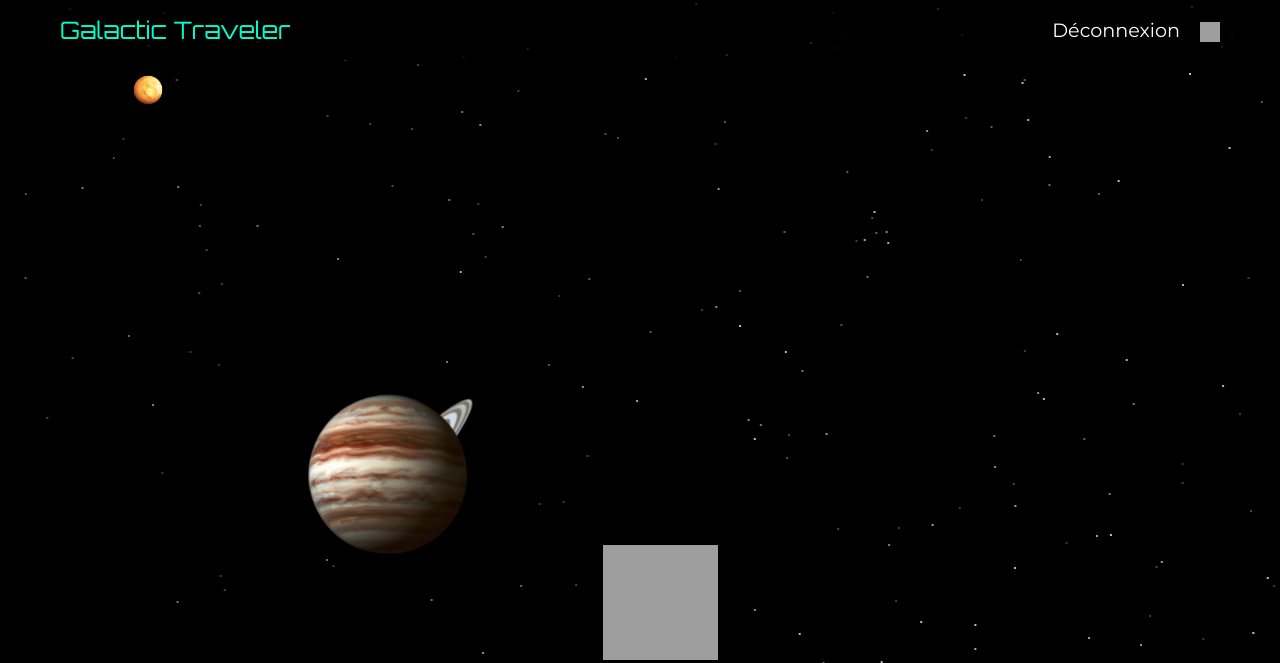
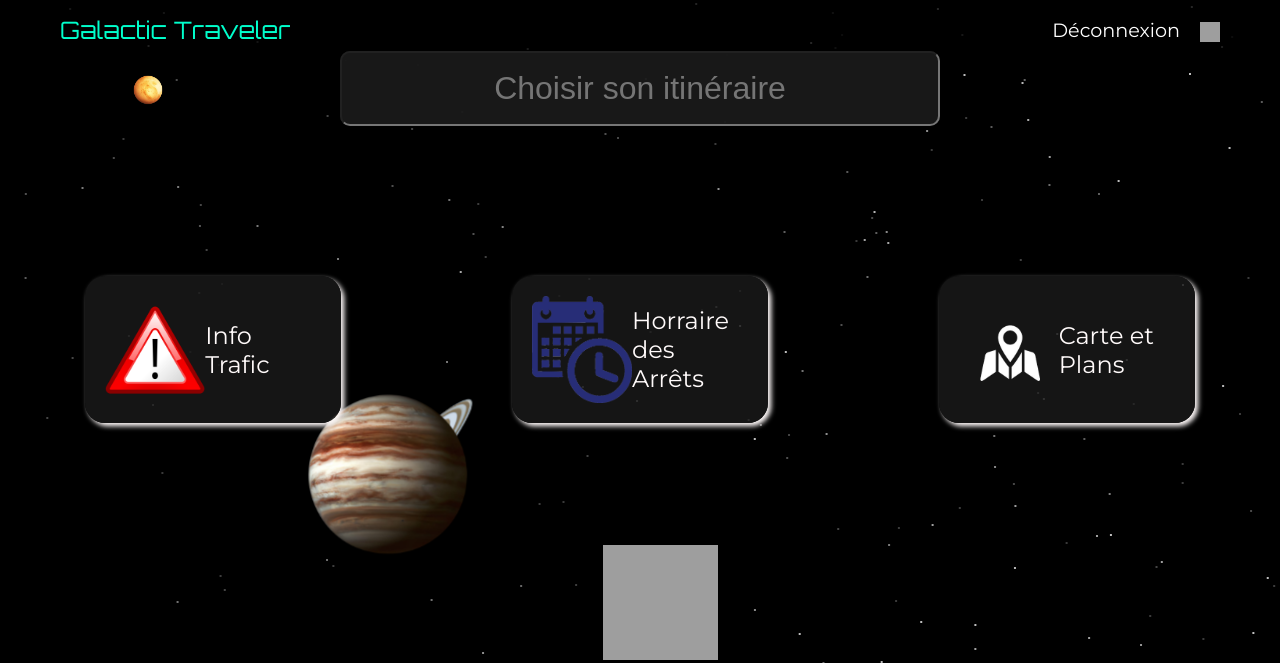
Before and after one commit to Galaktik-hub/B2-S3-ORBIT, a PHP site: page /sae-starwars/page/index.php in a window 1280 px wide. Shown: the top 663 px of the page. Run offline with PHP 8.4, Linux system fonts and the light colour scheme; the visitor is signed in with stand-in values (Sample User, id 1); grey boxes are pictures that could not be loaded.

Commit message:
index page done

```diff
--- a/page/index.php
+++ b/page/index.php
@@ -5,6 +5,7 @@ checkLogin();
 
 <!DOCTYPE html>
 <html lang="fr">
+
 <head>
     <meta charset="UTF-8">
     <meta name="viewport" content="width=device-width, initial-scale=1.0">
@@ -25,6 +26,28 @@ checkLogin();
         <div class="planets"></div>
     </div>
 
+    <main>
+        <div class="topTitle">
+            <input type="text" placeholder="Choisir son itinéraire">
+        </div>
+
+        <div class="containerLink">
+            <a href="" class="link">
+                <img src="../images/warning.png" alt="">
+                <p>Info Trafic</p>
+            </a>
+            <a href="" class="link">
+                <img src="../images/horraire.png" alt="">
+                <p>Horraire des Arrêts</p>
+            </a>
+            <a href="map.php" class="link">
+                <img src="../images/carte.png" alt="">
+                <p>Carte et Plans</p>
+            </a>
+        </div>
+    </main>
+
     <script src="../js/starwars.js"></script>
 </body>
+
 </html>
--- a/style/main.css
+++ b/style/main.css
@@ -31,107 +31,68 @@ html, body {
     100% { opacity: 1; transform: translateY(0); }
 }
 
-header {
-    padding: 50px 20px;
-    text-align: center;
-    background-color: rgba(0, 0, 0, 0.5);
-    z-index: 11;
-    margin-top: 80px;
+main{
+    margin-top: 4%;
+    width: 100%;
+    display: flex;
+    flex-direction: column;
+    justify-content: center;
+    align-items: center;
+    z-index: 999;
 }
 
-header h1 {
-    font-family: 'Orbitron', sans-serif;
-    font-size: 3rem;
-    text-shadow: 0 0 15px #00ffcc, 0 0 30px #00cc99;
+.topTitle{
+    text-align: center;
+    background-color: #1a1a1abe;
+    width: 600px;
+    height: 75px;
+    border-radius: 10px;
 }
 
-header p {
-    font-size: 1.2rem;
-    margin-top: 10px;
-    color: #00ffcc;
-    text-shadow: 0 0 10px #00ffcc;
+.topTitle input {
+    width: 100%;
+    text-align: center;
+    height: 100%;
+    border-radius: 10px;
+    background-color: #1a1a1ad7;
+    font-size: 200%;
+    color: snow;
 }
 
-main {
-    flex: 1;
-    padding: 50px 20px;
-    text-align: center;
-    z-index: 11;
+.containerLink{
+    display: flex;
+    width: 100%;
+    justify-content: space-around;
+    margin-top: 150px;
 }
 
-.about {
-    text-align: center;
-    margin-bottom: 50px;
-}
-
-.about h2 {
-    font-size: 2.5rem;
-    margin-bottom: 20px;
-    color: #00ffcc;
-    text-shadow: 0 0 10px #00ffcc;
-}
-
-.about p {
-    font-size: 1.2rem;
-    line-height: 1.8;
-    max-width: 800px;
-    margin: 0 auto;
-}
-
-.features {
+.containerLink .link{
+    width: 20%;
+    background-color: #1a1a1ad7;
+    padding: 20px;
     display: flex;
     justify-content: space-around;
-    text-align: center;
-    margin-top: 50px;
-}
-
-.feature-item {
-    width: 30%;
-    padding: 20px;
-    background-color: rgba(0, 0, 0, 0.7);
-    border-radius: 10px;
-    box-shadow: 0 0 20px rgba(0, 0, 0, 0.5);
-    transition: transform 0.3s ease;
-}
-
-.feature-item:hover {
-    transform: scale(1.05);
-}
-
-.feature-item h3 {
-    font-size: 1.8rem;
-    color: #00cc99;
-}
-
-.feature-item p {
-    font-size: 1.1rem;
-    color: #fff;
-}
-
-footer {
-    background-color: rgba(0, 0, 0, 0.8);
-    padding: 20px 0;
-    text-align: center;
-    color: #00ffcc;
-    font-size: 1rem;
-    position: relative;
-    width: 100%;
-    bottom: 0;
-    left: 0;
-}
-
-footer a {
-    color: #00ffcc;
+    align-items: center;
+    border-radius: 20px;
+    box-shadow: 3px 3px 5px 0.25px snow;
+    transition: 0.2s;
+    color: snow;
     text-decoration: none;
 }
 
-footer img {
-    margin-top: 10px;
+.containerLink .link:hover{
+    transform: scale(1.05);
+    transition: 0.2s;
 }
 
-footer a:hover {
-    color: #00cc99;
+.containerLink .link img{
+    width: 100px;
 }
+
+.containerLink .link p{
+    font-size: 150%;
+}
+
 
 @keyframes moveStars {
     from {
```
Also changed, not shown: images/carte.png (added), images/horraire.png (added), images/warning.png (added), page/map.php (renamed from page/map.html).
